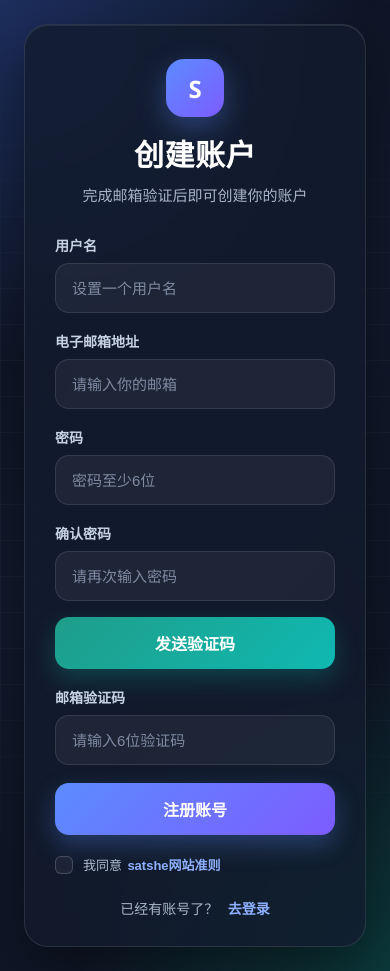
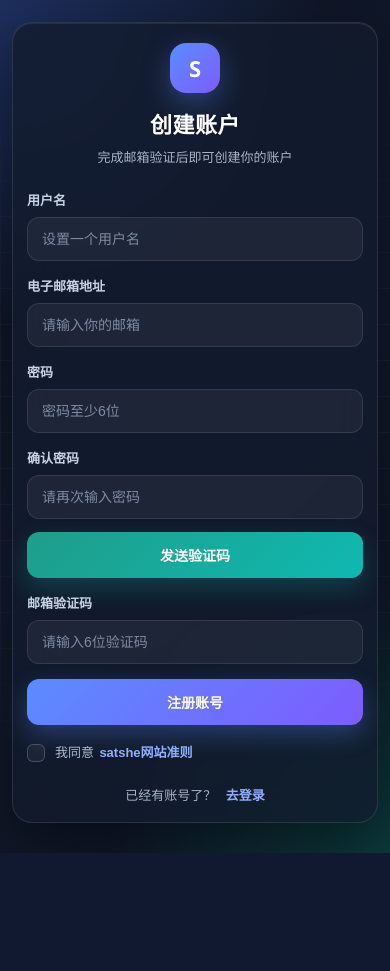
Before and after one commit to satshe/satshe-flask, a Flask app: page /register in a window 390 px wide. After the commit the page ends 853 px from the top, so only its background shows below. Run offline with Flask 3, Linux system fonts and the light colour scheme.

Commit message:
test-006

```diff
--- a/app.py
+++ b/app.py
@@ -236,7 +236,7 @@ def send_email_code():
     send_email_async(
         email,
         "satshe 注册验证码",
-        f"你的注册验证码是：{code}\n\n五分钟内有效，请勿泄露给他人。"
+        f"你的注册验证码是：\n{code}\n\n五分钟内有效，请勿泄露给他人。\n\n如果不是你本人操作，请忽略此邮件。\n\n请不要回复此邮件。\n\n欢迎来到 satshe！"
     )
 
     flash("验证码已发送，请检查邮箱", "success")
--- a/static/style.css
+++ b/static/style.css
@@ -4,24 +4,59 @@
     padding: 0;
 }
 
+:root {
+    --bg-deep: #0b1220;
+    --bg-mid: #11192b;
+    --bg-soft: #0d1422;
+    --text-main: #e8edf7;
+    --text-soft: #a8b4c9;
+    --text-faint: #7f8ba3;
+    --line-soft: rgba(255, 255, 255, 0.08);
+    --line-mid: rgba(255, 255, 255, 0.12);
+    --card-bg: rgba(18, 27, 46, 0.78);
+    --card-bg-2: rgba(255, 255, 255, 0.05);
+    --primary-1: #5b8cff;
+    --primary-2: #7d5cff;
+    --teal-1: #1f9d8a;
+    --teal-2: #0fb9b1;
+    --danger-1: rgba(127, 29, 29, 0.88);
+    --success-1: rgba(20, 83, 45, 0.88);
+    --shadow-lg: 0 18px 50px rgba(0, 0, 0, 0.40);
+    --shadow-md: 0 12px 28px rgba(0, 0, 0, 0.24);
+    --radius-xl: 24px;
+    --radius-lg: 18px;
+    --radius-md: 14px;
+    --radius-sm: 12px;
+}
+
+html,
+body {
+    min-height: 100%;
+}
+
 body {
     font-family: "Segoe UI", "PingFang SC", "Microsoft YaHei", sans-serif;
-    color: #e8edf7;
+    color: var(--text-main);
+    background: var(--bg-deep);
 }
 
-/* 通用认证页背景 */
+/* =========================
+   通用认证页背景
+   ========================= */
 .auth-page {
     min-height: 100vh;
     background:
         radial-gradient(circle at top left, rgba(77, 121, 255, 0.28), transparent 35%),
         radial-gradient(circle at bottom right, rgba(0, 224, 168, 0.18), transparent 30%),
-        linear-gradient(135deg, #0b1220 0%, #11192b 45%, #0d1422 100%);
+        linear-gradient(135deg, var(--bg-deep) 0%, var(--bg-mid) 45%, var(--bg-soft) 100%);
     display: flex;
     justify-content: center;
-    align-items: center;
-    padding: 24px;
-    overflow: hidden;
+    align-items: flex-start;
+    padding: 32px 24px;
     position: relative;
+    overflow-x: hidden;
+    overflow-y: auto;
+    -webkit-overflow-scrolling: touch;
 }
 
 .auth-bg {
@@ -40,12 +75,13 @@ body {
     z-index: 2;
     width: 100%;
     max-width: 430px;
+    margin: 24px 0;
     padding: 34px 30px 28px;
-    border-radius: 24px;
-    background: rgba(18, 27, 46, 0.78);
+    border-radius: var(--radius-xl);
+    background: var(--card-bg);
     border: 1px solid rgba(255, 255, 255, 0.10);
     box-shadow:
-        0 18px 50px rgba(0, 0, 0, 0.40),
+        var(--shadow-lg),
         inset 0 1px 0 rgba(255, 255, 255, 0.08);
     backdrop-filter: blur(18px);
 }
@@ -83,9 +119,9 @@ body {
 }
 
 .auth-top p {
-    color: #a8b4c9;
+    color: var(--text-soft);
     font-size: 15px;
-    line-height: 1.6;
+    line-height: 1.65;
 }
 
 .auth-form {
@@ -141,16 +177,17 @@ body {
     height: 50px;
     border: 1px solid rgba(255, 255, 255, 0.10);
     background: rgba(255, 255, 255, 0.05);
-    border-radius: 14px;
+    border-radius: var(--radius-md);
     padding: 0 16px;
     color: #ffffff;
     font-size: 15px;
     outline: none;
     transition: all 0.25s ease;
+    appearance: none;
 }
 
 .input-group input::placeholder {
-    color: #7f8ba3;
+    color: var(--text-faint);
 }
 
 .input-group input:focus {
@@ -163,27 +200,28 @@ body {
 .secondary-btn {
     height: 52px;
     border: none;
-    border-radius: 14px;
+    border-radius: var(--radius-md);
     color: white;
     font-size: 16px;
     font-weight: 700;
     cursor: pointer;
-    transition: transform 0.18s ease, box-shadow 0.18s ease, opacity 0.18s ease;
+    transition: transform 0.18s ease, box-shadow 0.18s ease, opacity 0.18s ease, filter 0.18s ease;
 }
 
 .main-btn {
-    background: linear-gradient(135deg, #5b8cff, #7d5cff);
+    background: linear-gradient(135deg, var(--primary-1), var(--primary-2));
     box-shadow: 0 10px 24px rgba(91, 140, 255, 0.30);
 }
 
 .secondary-btn {
-    background: linear-gradient(135deg, #1f9d8a, #0fb9b1);
+    background: linear-gradient(135deg, var(--teal-1), var(--teal-2));
     box-shadow: 0 10px 24px rgba(15, 185, 177, 0.25);
 }
 
 .main-btn:hover,
 .secondary-btn:hover {
     transform: translateY(-2px);
+    filter: brightness(1.03);
 }
 
 .main-btn:hover {
@@ -667,6 +696,7 @@ body {
     margin-top: 2px;
     cursor: pointer;
     user-select: none;
+    flex-wrap: wrap;
 }
 
 .terms-row input[type="checkbox"] {
@@ -819,9 +851,239 @@ body {
     height: 46px;
 }
 
-.code-btn:disabled {
-    opacity: 0.7;
-    cursor: not-allowed;
-    transform: none;
-    box-shadow: none;
+/* =========================
+   移动端适配
+   ========================= */
+@media (max-width: 1000px) {
+    .saturn-shell {
+        grid-template-columns: 1fr;
+    }
+
+    .saturn-hero {
+        grid-template-columns: 1fr;
+    }
 }
+
+@media (max-width: 768px) {
+    .auth-page {
+        padding: 16px;
+        align-items: flex-start;
+    }
+
+    .auth-card,
+    .auth-card-large {
+        max-width: 100%;
+        width: 100%;
+        margin: 14px 0 24px;
+        padding: 24px 18px 20px;
+        border-radius: 20px;
+    }
+
+    .auth-top {
+        margin-bottom: 22px;
+    }
+
+    .brand-badge {
+        width: 54px;
+        height: 54px;
+        font-size: 22px;
+    }
+
+    .auth-top h1 {
+        font-size: 24px;
+    }
+
+    .auth-top p {
+        font-size: 14px;
+    }
+
+    .auth-form {
+        gap: 15px;
+    }
+
+    .input-group input {
+        height: 46px;
+        font-size: 14px;
+        padding: 0 14px;
+    }
+
+    .main-btn,
+    .secondary-btn {
+        height: 48px;
+        font-size: 15px;
+    }
+
+    .flash-container {
+        top: 14px;
+        width: min(94%, 420px);
+    }
+
+    .flash-message {
+        font-size: 13px;
+        padding: 13px 15px;
+    }
+
+    .home-page {
+        padding: 16px;
+    }
+
+    .home-box {
+        padding: 24px 18px;
+        border-radius: 20px;
+    }
+
+    .home-box h1 {
+        font-size: 26px;
+    }
+
+    .home-box p {
+        font-size: 14px;
+    }
+
+    .saturn-page {
+        padding: 16px;
+    }
+
+    .saturn-sidebar,
+    .saturn-hero,
+    .saturn-card {
+        border-radius: 20px;
+    }
+
+    .saturn-hero {
+        padding: 22px 18px;
+    }
+
+    .saturn-hero h1 {
+        font-size: 30px;
+    }
+
+    .saturn-hero p {
+        font-size: 14px;
+        line-height: 1.8;
+    }
+
+    .saturn-grid {
+        grid-template-columns: 1fr;
+    }
+
+    .saturn-card.wide {
+        grid-column: span 1;
+    }
+
+    .terms-modal {
+        padding: 14px;
+    }
+
+    .terms-panel {
+        max-height: 86vh;
+        border-radius: 20px;
+    }
+
+    .terms-header {
+        padding: 18px 18px 14px;
+    }
+
+    .terms-header h2 {
+        font-size: 19px;
+    }
+
+    .terms-content {
+        padding: 16px 18px;
+        max-height: 56vh;
+    }
+
+    .terms-content p {
+        font-size: 14px;
+        line-height: 1.8;
+    }
+
+    .terms-actions {
+        padding: 14px 18px 18px;
+    }
+}
+
+@media (max-width: 480px) {
+    .auth-page {
+        padding: 12px;
+    }
+
+    .auth-card,
+    .auth-card-large {
+        padding: 20px 14px 18px;
+        margin: 10px 0 18px;
+    }
+
+    .brand-badge {
+        width: 50px;
+        height: 50px;
+        border-radius: 16px;
+    }
+
+    .auth-top h1 {
+        font-size: 22px;
+    }
+
+    .auth-top p,
+    .auth-footer,
+    .auth-links a,
+    .terms-text {
+        font-size: 13px;
+    }
+
+    .input-group label {
+        font-size: 13px;
+    }
+
+    .input-group input {
+        height: 44px;
+        font-size: 14px;
+        border-radius: 12px;
+    }
+
+    .main-btn,
+    .secondary-btn {
+        height: 46px;
+        font-size: 14px;
+        border-radius: 12px;
+    }
+
+    .home-box h1 {
+        font-size: 22px;
+    }
+
+    .action-btn {
+        width: 100%;
+        text-align: center;
+    }
+
+    .saturn-logo {
+        gap: 12px;
+    }
+
+    .saturn-logo-core {
+        width: 50px;
+        height: 50px;
+        font-size: 22px;
+    }
+
+    .saturn-logo h2 {
+        font-size: 18px;
+    }
+
+    .saturn-nav-item {
+        padding: 12px 12px;
+    }
+
+    .saturn-hero h1 {
+        font-size: 26px;
+    }
+
+    .saturn-card {
+        padding: 18px 16px;
+    }
+
+    .saturn-card h3 {
+        font-size: 20px;
+    }
+}
```
Also changed, not shown: other parts of static/style.css (+35 -42 lines).
